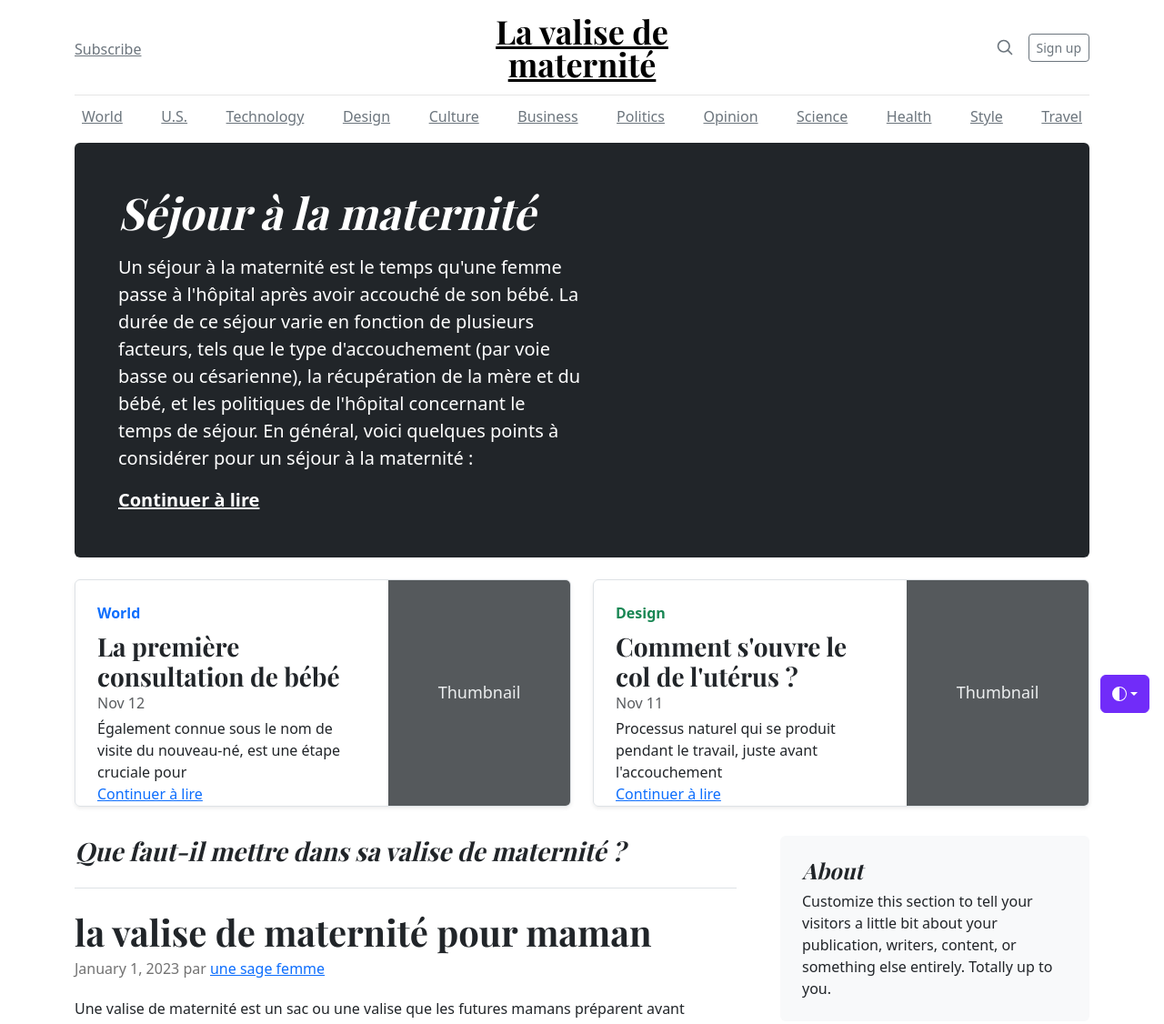
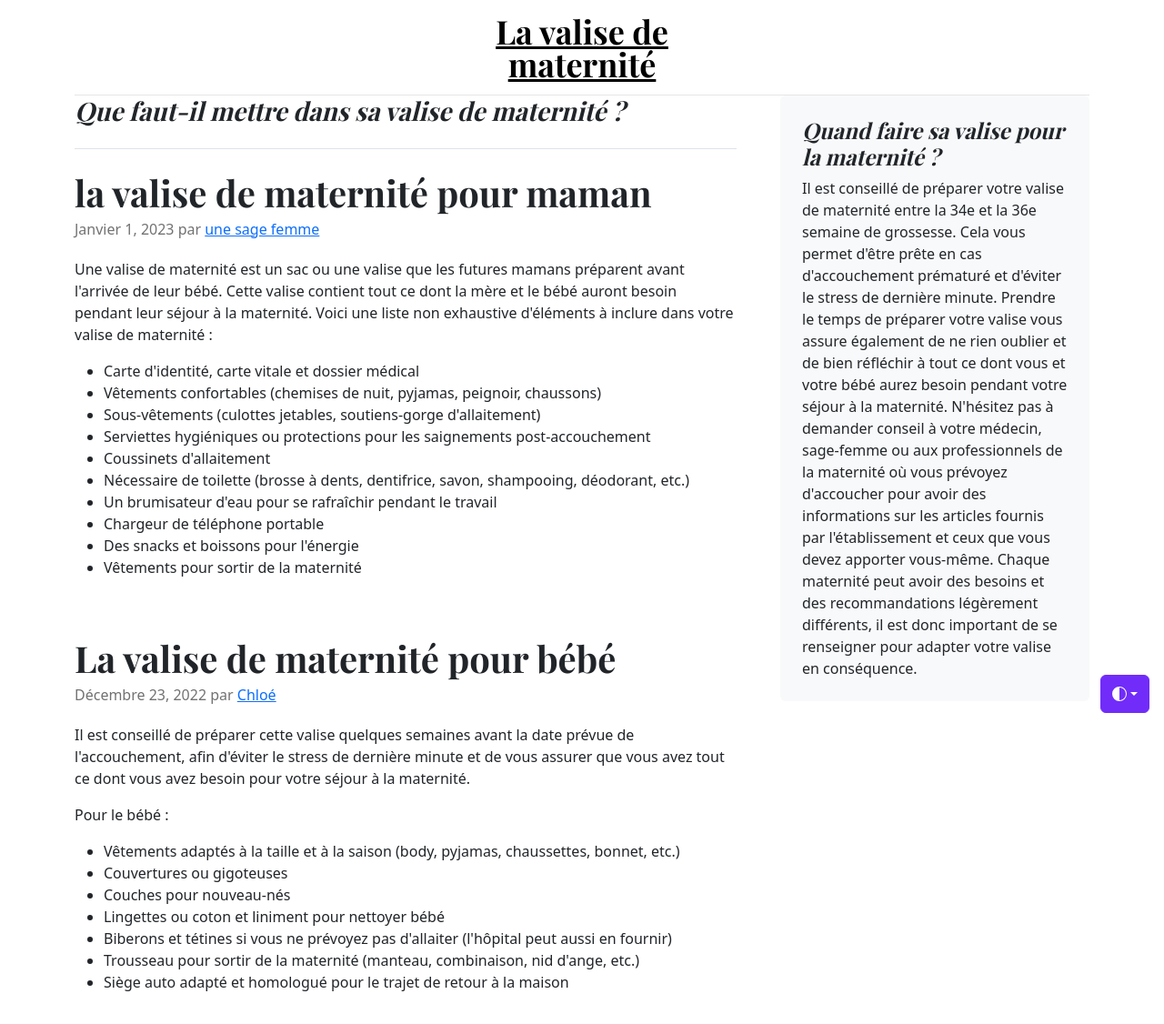
Before and after one commit to Bakann/valisematernite, a website: page public/index.html in a window 1280 px wide. Shown: the top 1126 px of the page at 91% size. Drawn offline with nearby package versions, Linux system fonts and the light colour scheme.

Commit message:
contenu texte

```diff
--- a/public/index.html
+++ b/public/index.html
@@ -170,99 +170,19 @@
     <header class="blog-header lh-1 py-3">
         <div class="row flex-nowrap justify-content-between align-items-center">
             <div class="col-4 pt-1">
-                <a class="link-secondary" href="#">Subscribe</a>
             </div>
             <div class="col-4 text-center">
                 <a class="blog-header-logo text-body-emphasis" href="#">La valise de maternité</a>
             </div>
             <div class="col-4 d-flex justify-content-end align-items-center">
                 <a class="link-secondary" href="#" aria-label="Search">
-                    <svg xmlns="http://www.w3.org/2000/svg" width="20" height="20" fill="none" stroke="currentColor"
-                         stroke-linecap="round" stroke-linejoin="round" stroke-width="2" class="mx-3" role="img"
-                         viewBox="0 0 24 24"><title>Search</title>
-                        <circle cx="10.5" cy="10.5" r="7.5"/>
-                        <path d="M21 21l-5.2-5.2"/>
-                    </svg>
                 </a>
-                <a class="btn btn-sm btn-outline-secondary" href="#">Sign up</a>
             </div>
         </div>
     </header>
-
-    <div class="nav-scroller py-1 mb-2">
-        <nav class="nav d-flex justify-content-between">
-            <a class="p-2 link-secondary" href="#">World</a>
-            <a class="p-2 link-secondary" href="#">U.S.</a>
-            <a class="p-2 link-secondary" href="#">Technology</a>
-            <a class="p-2 link-secondary" href="#">Design</a>
-            <a class="p-2 link-secondary" href="#">Culture</a>
-            <a class="p-2 link-secondary" href="#">Business</a>
-            <a class="p-2 link-secondary" href="#">Politics</a>
-            <a class="p-2 link-secondary" href="#">Opinion</a>
-            <a class="p-2 link-secondary" href="#">Science</a>
-            <a class="p-2 link-secondary" href="#">Health</a>
-            <a class="p-2 link-secondary" href="#">Style</a>
-            <a class="p-2 link-secondary" href="#">Travel</a>
-        </nav>
-    </div>
 </div>
 
 <main class="container">
-    <div class="p-4 p-md-5 mb-4 rounded text-bg-dark">
-        <div class="col-md-6 px-0">
-            <h1 class="display-4 fst-italic">Séjour à la maternité</h1>
-            <p class="lead my-3">Un séjour à la maternité est le temps qu'une femme passe à l'hôpital après avoir
-                accouché de son bébé. La durée de ce séjour varie en fonction de plusieurs facteurs, tels que le type
-                d'accouchement (par voie basse ou césarienne), la récupération de la mère et du bébé, et les politiques
-                de l'hôpital concernant le temps de séjour.
-                En général, voici quelques points à considérer pour un séjour à la maternité :</p>
-            <p class="lead mb-0"><a href="#" class="text-white fw-bold">Continuer à lire</a></p>
-        </div>
-    </div>
-
-    <div class="row mb-2">
-        <div class="col-md-6">
-            <div class="row g-0 border rounded overflow-hidden flex-md-row mb-4 shadow-sm h-md-250 position-relative">
-                <div class="col p-4 d-flex flex-column position-static">
-                    <strong class="d-inline-block mb-2 text-primary">World</strong>
-                    <h3 class="mb-0">La première consultation de bébé </h3>
-                    <div class="mb-1 text-body-secondary">Nov 12</div>
-                    <p class="card-text mb-auto">Également connue sous le nom de visite du nouveau-né, est une étape
-                        cruciale pour </p>
-                    <a href="#" class="stretched-link">Continuer à lire</a>
-                </div>
-                <div class="col-auto d-none d-lg-block">
-                    <svg class="bd-placeholder-img" width="200" height="250" xmlns="http://www.w3.org/2000/svg"
-                         role="img" aria-label="Placeholder: Thumbnail" preserveAspectRatio="xMidYMid slice"
-                         focusable="false"><title>Placeholder</title>
-                        <rect width="100%" height="100%" fill="#55595c"/>
-                        <text x="50%" y="50%" fill="#eceeef" dy=".3em">Thumbnail</text>
-                    </svg>
-                </div>
-            </div>
-        </div>
-        <div class="col-md-6">
-            <div class="row g-0 border rounded overflow-hidden flex-md-row mb-4 shadow-sm h-md-250 position-relative">
-                <div class="col p-4 d-flex flex-column position-static">
-                    <strong class="d-inline-block mb-2 text-success">Design</strong>
-                    <h3 class="mb-0">Comment s'ouvre le col de l'utérus ?</h3>
-                    <div class="mb-1 text-body-secondary">Nov 11</div>
-                    <p class="mb-auto">Processus naturel qui se produit pendant le travail, juste avant
-                        l'accouchement</p>
-                    <a href="#" class="stretched-link">Continuer à lire</a>
-                </div>
-                <div class="col-auto d-none d-lg-block">
-                    <svg class="bd-placeholder-img" width="200" height="250" xmlns="http://www.w3.org/2000/svg"
-                         role="img" aria-label="Placeholder: Thumbnail" preserveAspectRatio="xMidYMid slice"
-                         focusable="false"><title>Placeholder</title>
-                        <rect width="100%" height="100%" fill="#55595c"/>
-                        <text x="50%" y="50%" fill="#eceeef" dy=".3em">Thumbnail</text>
-                    </svg>
-                </div>
-            </div>
-        </div>
-    </div>
-
     <div class="row g-5">
         <div class="col-md-8">
             <h3 class="pb-4 mb-4 fst-italic border-bottom">
@@ -271,7 +191,7 @@
 
             <article class="blog-post">
                 <h2 class="blog-post-title mb-1">la valise de maternité pour maman</h2>
-                <p class="blog-post-meta">January 1, 2023 par <a href="#">une sage femme</a></p>
+                <p class="blog-post-meta">Janvier 1, 2023 par <a href="#">une sage femme</a></p>
                 <p>Une valise de maternité est un sac ou une valise que les futures mamans préparent avant l'arrivée de
                     leur bébé. Cette valise contient tout ce dont la mère et le bébé auront besoin pendant leur séjour à
                     la maternité. Voici une liste non exhaustive d'éléments à inclure dans votre valise de maternité
@@ -291,7 +211,7 @@
             </article>
 
             <article class="blog-post">
-                <h2 class="blog-post-title mb-1">La valise de maternité : les affaires de bébé</h2>
+                <h2 class="blog-post-title mb-1">La valise de maternité pour bébé</h2>
                 <p class="blog-post-meta">Décembre 23, 2022 par <a href="#">Chloé</a></p>
                 <p>Il est conseillé de préparer cette valise quelques semaines avant la date prévue de l'accouchement, afin d'éviter le stress de dernière minute et de vous assurer que vous avez tout ce dont vous avez besoin pour votre séjour à la maternité.</p>
                 <p>Pour le bébé :</p>
@@ -306,46 +226,15 @@
                 </ul>
             </article>
 
-            <nav class="blog-pagination" aria-label="Pagination">
-                <a class="btn btn-outline-primary rounded-pill" href="#">Older</a>
-                <a class="btn btn-outline-secondary rounded-pill disabled">Newer</a>
-            </nav>
-
         </div>
 
         <div class="col-md-4">
             <div class="position-sticky" style="top: 2rem;">
                 <div class="p-4 mb-3 bg-body-tertiary rounded">
-                    <h4 class="fst-italic">About</h4>
-                    <p class="mb-0">Customize this section to tell your visitors a little bit about your publication,
-                        writers, content, or something else entirely. Totally up to you.</p>
-                </div>
+                    <h4 class="fst-italic">Quand faire sa valise pour la maternité ?</h4>
+                    <p class="mb-0">Il est conseillé de préparer votre valise de maternité entre la 34e et la 36e semaine de grossesse. Cela vous permet d'être prête en cas d'accouchement prématuré et d'éviter le stress de dernière minute. Prendre le temps de préparer votre valise vous assure également de ne rien oublier et de bien réfléchir à tout ce dont vous et votre bébé aurez besoin pendant votre séjour à la maternité.
 
-                <div class="p-4">
-                    <h4 class="fst-italic">Archives</h4>
-                    <ol class="list-unstyled mb-0">
-                        <li><a href="#">March 2021</a></li>
-                        <li><a href="#">February 2021</a></li>
-                        <li><a href="#">January 2021</a></li>
-                        <li><a href="#">December 2020</a></li>
-                        <li><a href="#">November 2020</a></li>
-                        <li><a href="#">October 2020</a></li>
-                        <li><a href="#">September 2020</a></li>
-                        <li><a href="#">August 2020</a></li>
-                        <li><a href="#">July 2020</a></li>
-                        <li><a href="#">June 2020</a></li>
-                        <li><a href="#">May 2020</a></li>
-                        <li><a href="#">April 2020</a></li>
-                    </ol>
-                </div>
-
-                <div class="p-4">
-                    <h4 class="fst-italic">Elsewhere</h4>
-                    <ol class="list-unstyled">
-                        <li><a href="#">GitHub</a></li>
-                        <li><a href="#">Twitter</a></li>
-                        <li><a href="#">Facebook</a></li>
-                    </ol>
+                        N'hésitez pas à demander conseil à votre médecin, sage-femme ou aux professionnels de la maternité où vous prévoyez d'accoucher pour avoir des informations sur les articles fournis par l'établissement et ceux que vous devez apporter vous-même. Chaque maternité peut avoir des besoins et des recommandations légèrement différents, il est donc important de se renseigner pour adapter votre valise en conséquence.</p>
                 </div>
             </div>
         </div>
@@ -354,10 +243,8 @@
 </main>
 
 <footer class="blog-footer">
-    <p>Blog template built for <a href="https://getbootstrap.com/">Bootstrap</a> by <a href="https://twitter.com/mdo">@mdo</a>.
-    </p>
     <p>
-        <a href="#">Back to top</a>
+        2023
     </p>
 </footer>
 
```
